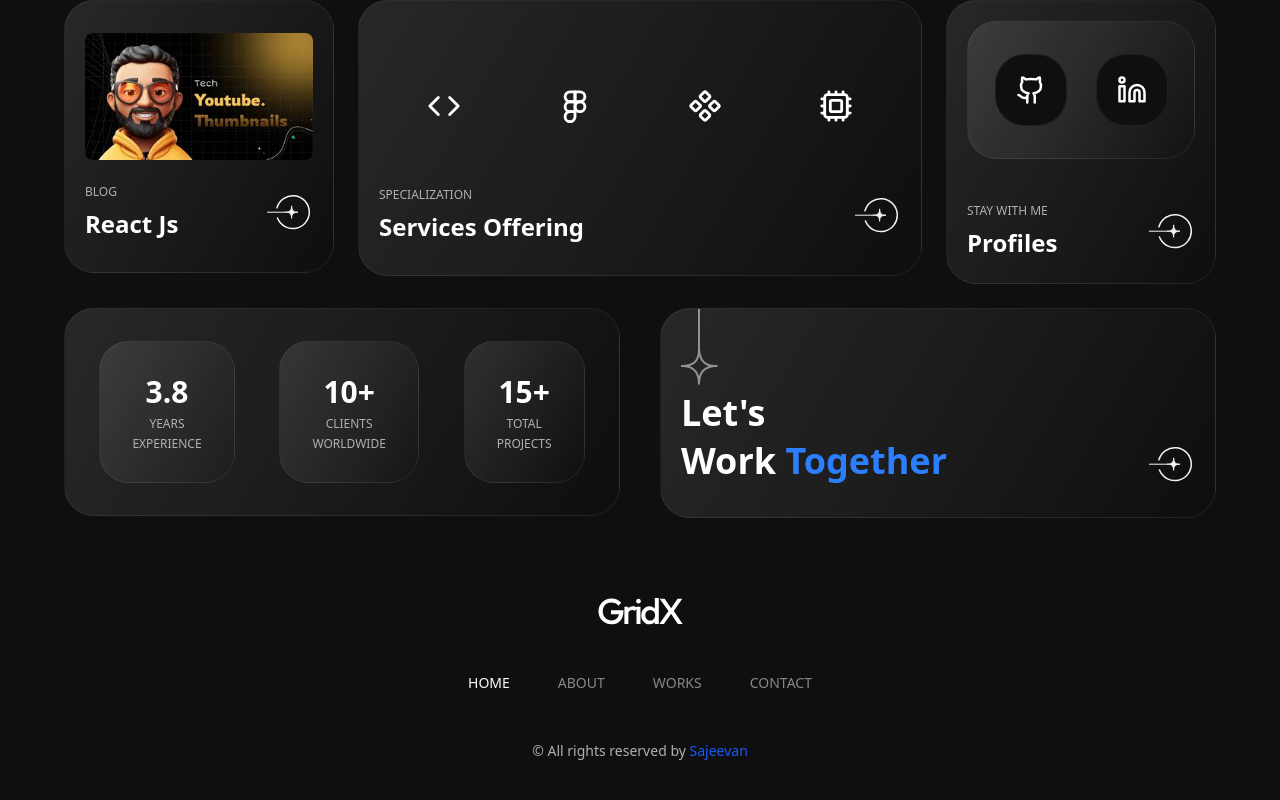
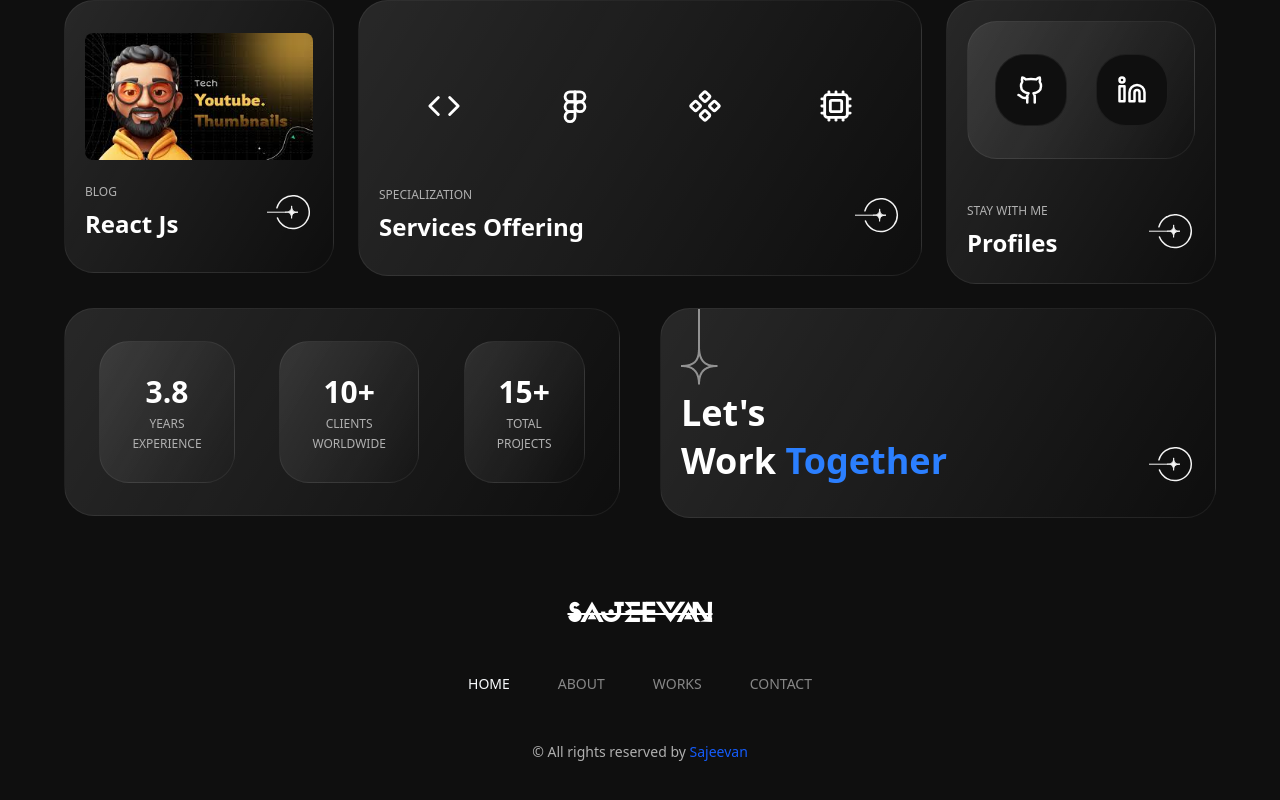
Before and after one commit to Sajeevan-WebWork/sajeevan-web.dev, a React (Vite) app: page / in a window 1280 px wide. Shown: the part 547-1347 px from the top of the page. Built offline with nearby package versions, Linux system fonts and the light colour scheme.

Commit message:
footer changes

```diff
--- a/src/Components/Footer/FooterMenu.jsx
+++ b/src/Components/Footer/FooterMenu.jsx
@@ -7,7 +7,8 @@ const FooterMenu = () => {
     <>
       <div className="flex flex-col gap-6 items-center justify-center py-10 my-10">
         <Link>
-          <img src={weblogo} alt="logo" loading='lazy' />
+          {/* <img src={weblogo} alt="logo" loading='lazy' /> */}
+          <h3 className='font-custom text-xl font-bold '>sajeevan</h3>
         </Link>
 
         <ul className="flex items-center gap-12 my-6 flex-wrap">
```
